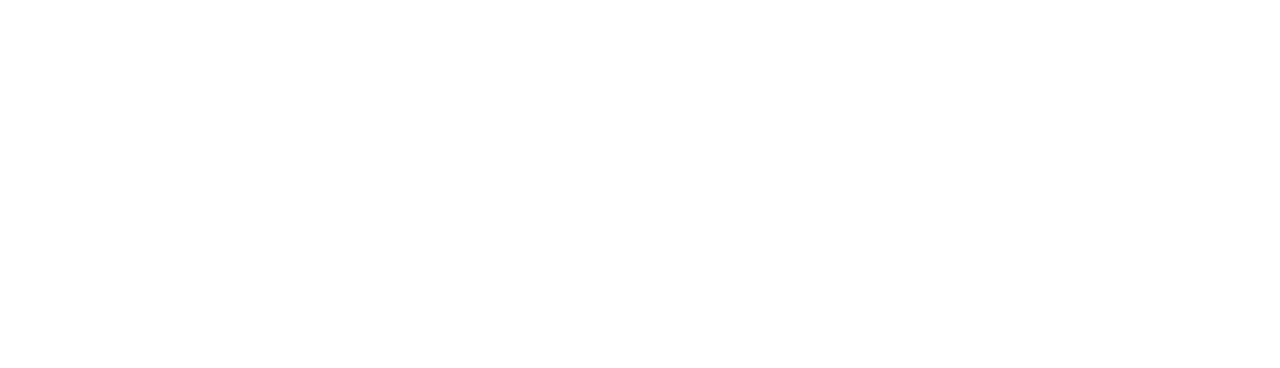
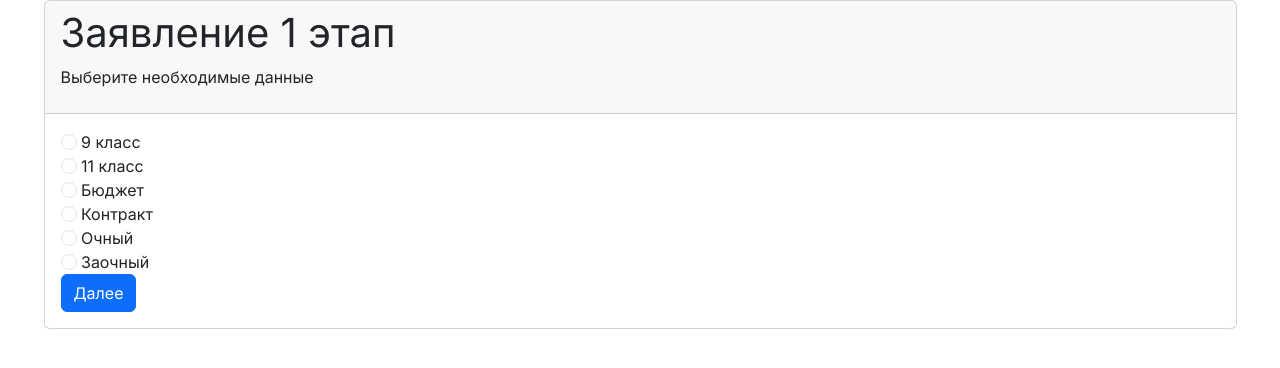
Before and after one commit to Daniar02/online-reception-js, a website: page src/index.html in a window 1280 px wide. Drawn offline with nearby package versions, Linux system fonts and the light colour scheme; files that its build step writes are made by us from their sources.

Commit message:
added html structure

```diff
--- a/src/index.html
+++ b/src/index.html
@@ -6,9 +6,62 @@
           content="width=device-width, user-scalable=no, initial-scale=1.0, maximum-scale=1.0, minimum-scale=1.0">
     <meta http-equiv="X-UA-Compatible" content="ie=edge">
     <title>Online Reception - Онлайн приемная</title>
+    <link rel="stylesheet" href="./assets/libs/bootstrap-5.3.0-alpha2/css/bootstrap.min.css">
     <link rel="stylesheet" href="./assets/css/core-light.min.css">
 </head>
 <body>
+<section class="section">
+    <div class="container">
+        <div class="card select__reception">
+            <div class="card-header">
+                <h1 class="card-header-title">
+                    Заявление
+                    <span class="card-header-title-info">1 этап</span>
+                </h1>
+                <p class="card-header-desc">Выберите необходимые данные</p>
+            </div>
+            <div class="card-body">
+                <form id="formSelectReception" class="form" novalidate>
+                    <div class="form-group classing">
+                        <div class="form_radio_btn">
+                            <input type="radio" name="classing" id="classing-9" value="9" class="form-check-input" required>
+                            <label for="classing-9">9 класс</label>
+                        </div>
+                        <div class="form_radio_btn">
+                            <input type="radio" name="classing" id="classing-11" value="11" class="form-check-input"  required>
+                            <label for="classing-11">11 класс</label>
+                        </div>
+                    </div>
+                    <div class="form-group training-base">
+                        <div class="form_radio_btn">
+                            <input type="radio" name="training-base" id="training-base-budget" value="budget" class="form-check-input" required>
+                            <label for="training-base-budget">Бюджет</label>
+                        </div>
+                        <div class="form_radio_btn">
+                            <input type="radio" name="training-base" id="training-base-contract" value="contract" class="form-check-input" required>
+                            <label for="training-base-contract">Контракт</label>
+                        </div>
+                    </div>
 
+                    <div class="form-group training-form">
+                        <div class="form_radio_btn">
+                            <input type="radio" name="training-form" id="training-form-full-time" value="full-time" class="form-check-input" required>
+                            <label for="training-form-full-time">Очный</label>
+                        </div>
+                        <div class="form_radio_btn">
+                            <input type="radio" name="training-form" id="training-form-part-time" value="part-time" class="form-check-input" required>
+                            <label for="training-form-part-time">Заочный</label>
+                        </div>
+                    </div>
+                    <div class="form-group">
+                        <button type="submit" class="btn-next btn btn-primary">Далее</button>
+                    </div>
+                </form>
+            </div>
+        </div>
+    </div>
+    <script src="./assets/libs/bootstrap-5.3.0-alpha2/js/bootstrap.min.js"></script>
+    <script src="./assets/js/forms.js"></script>
+</section>
 </body>
 </html>
```
